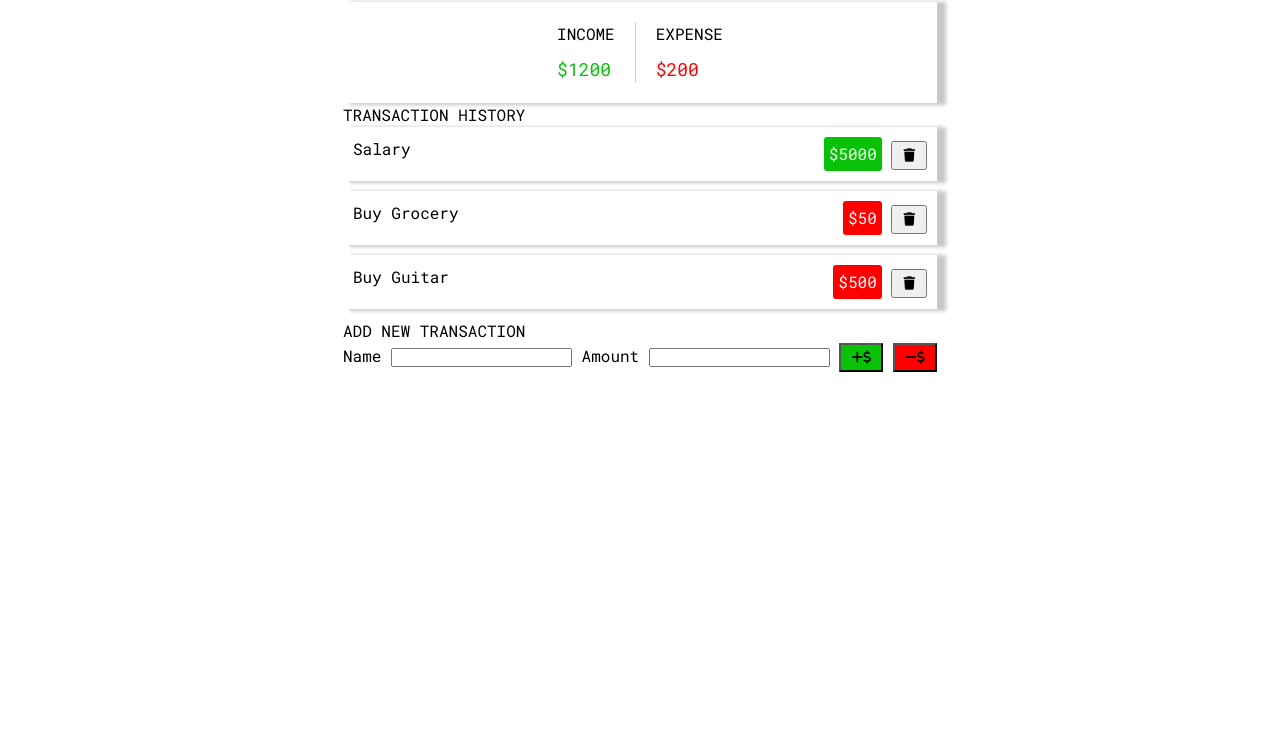
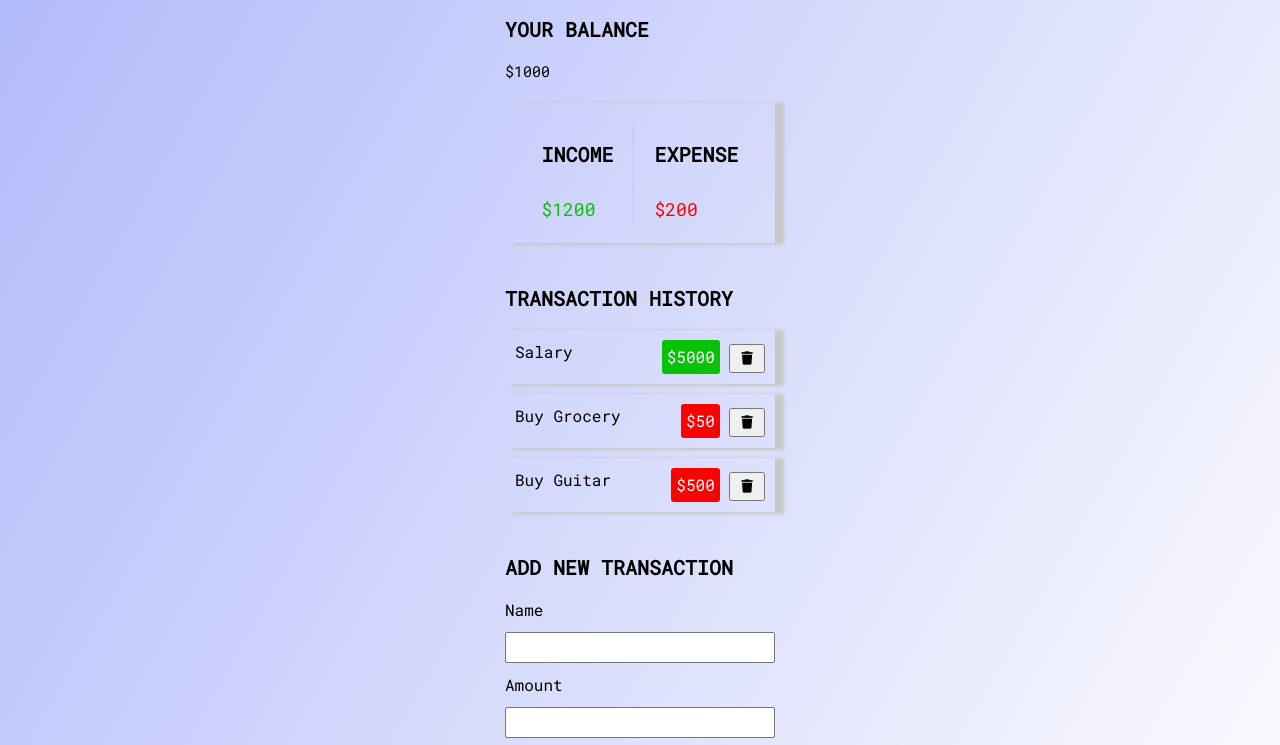
Before and after one commit to curtisdhenley/expense-tracker, a plain HTML site: page index.html in a window 1280 px wide. Shown: the part 89-834 px from the top of the page. Before the commit the page ends 800 px from the top, so only its background shows below. Drawn offline with Linux system fonts and the light colour scheme.

Commit message:
completed css styling

```diff
--- a/assets/style.css
+++ b/assets/style.css
@@ -16,19 +16,23 @@ body {
   flex-direction: column;
   justify-content: center;
   align-items: center;
+  background-image: linear-gradient(120deg, #b0b9fa, #fcfcfe);
 }
 
 h2 {
   text-transform: uppercase;
+  font-size: 2rem;
 }
 
 button {
     padding: 0.5rem 1rem 0.5rem 1rem;
+    cursor: pointer;
 }
 
 /* header styling */
 h1 {
   text-align: center;
+  font-size: 3rem;
 }
 
 /* balance container styling */
@@ -70,8 +74,13 @@ h1 {
 }
 
 /* transaction styling */
+.transaction-container, .form-container {
+    margin-top: 4rem;}
+
 #transaction {
     list-style: none;
+    margin: 0;
+    padding: 0;
 }
 
 #transaction li {
@@ -98,8 +107,30 @@ h1 {
     background-color: var(--expense);
 }
 
+/* form styling */
+.form-container form {
+    display: flex;
+    flex-direction: column;
+}
 
+.form-container form label {
+    padding-bottom: 1rem;
+}
 
+.form-container form input {
+    height: 2.5rem;
+    margin-bottom: 1rem;
+}
+
+.form-container form button {
+    border: none;
+    padding: 1rem;
+    margin-bottom: 1rem;
+    font-size: 2rem;
+    color: white;
+    text-transform: uppercase;
+    font-family: "Roboto Mono", monospace;
+}
 
 .form-container form #incomeBtn {
     background-color: var(--income);
--- a/index.html
+++ b/index.html
@@ -6,7 +6,7 @@
     <meta name="viewport" content="width=device-width, initial-scale=1.0" />
     <title>Expense Tracker</title>
     <!-- CSS links -->
-    <link rel="stylesheet" href="./assets/reset.css" />
+    <!-- <link rel="stylesheet" href="./assets/reset.css" /> -->
     <link
       rel="stylesheet"
       href="https://cdnjs.cloudflare.com/ajax/libs/font-awesome/6.1.1/css/all.min.css"
@@ -84,8 +84,8 @@
           <input type="text" id="name" />
           <label for="amount">Amount</label>
           <input type="number" id="amount" />
-          <button id="incomeBtn"><i class="fa-solid fa-plus"></i><i class="fa-solid fa-dollar-sign"></i></button>
-          <button id="expenseBtn"><i class="fa-solid fa-minus"></i><i class="fa-solid fa-dollar-sign"></i></button>
+          <button id="incomeBtn">Add Income <i class="fa-solid fa-plus"></i><i class="fa-solid fa-dollar-sign"></i></button>
+          <button id="expenseBtn">Add Expense <i class="fa-solid fa-minus"></i><i class="fa-solid fa-dollar-sign"></i></button>
         </form>
       </section>
     </div>
```
